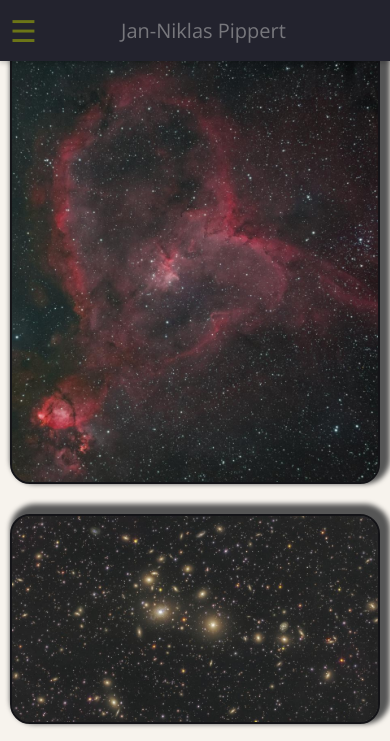
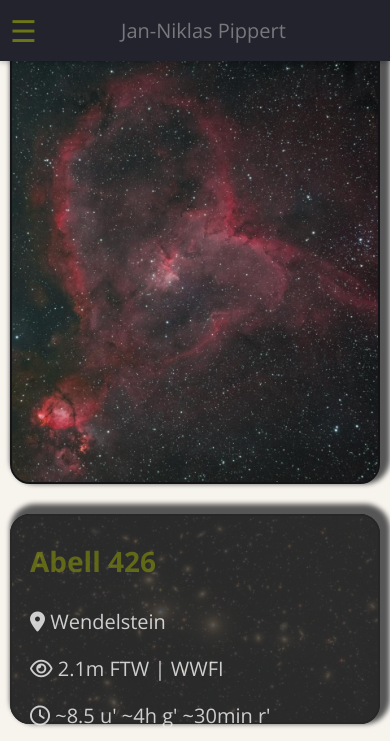
Before and after one commit to jnpippert/jnpippert.github.io, a plain HTML site: page gallery.html in a window 390 px wide. Both pictures are taken after a click on the element 195 px from the left and 6312 px from the top of the page. Shown: the part 5688-6429 px from the top of the page. Drawn offline with nearby package versions, Linux system fonts and the light colour scheme.

Commit message:
gallery images clickble for info display on mobile

```diff
--- a/gallery.html
+++ b/gallery.html
@@ -324,16 +324,37 @@
                         console.log("Popup image width:", popupImageWidth);
                         console.log("Window Width:", window.innerWidth);
                         console.log("Close button right position:", calculatedRight);
-                    };
-                };
+                    }
+                }
             }
         )
 
         );
 
+        document.querySelectorAll(".gallery-container div").forEach(el => el.addEventListener(
+            "click",
+            event => {
+                const img = el.querySelector("img");
+                const over = el.querySelector(".overlay")
+                const container = document.querySelector(".container");
+                const imgover = container.querySelector("img")
+                const ImageWidth = parseFloat(getComputedStyle(img).width);
+                const ImageHeight = parseFloat(getComputedStyle(img).height);
+                if (window.innerWidth <= 600) {
+                    if (over.style.opacity == 0) {
+                        over.style.opacity = 0.85
+                        over.style.width = ImageWidth + "px"
+                        over.style.height = ImageHeight + "px"
+                        over.style.margin = ".5em"
+                        over.style.transition = ".5s ease"
+                    } else {
+                        over.style.opacity = 0
+                    }
+                }
+            }
+        )
 
-
-
+        );
 
         document.querySelector(".popup-image span").onclick = () => {
             if (window.innerWidth > 600) {
--- a/style.css
+++ b/style.css
@@ -327,8 +327,9 @@ main .contcontainer {
 .object {
     font-weight: bold;
     font-size: 28px;
-    color:var(--detail-color);
+    color: var(--detail-color);
 }
+
 @media only screen and (max-width: 600px) {
 
     #sec-aboutme,
```
